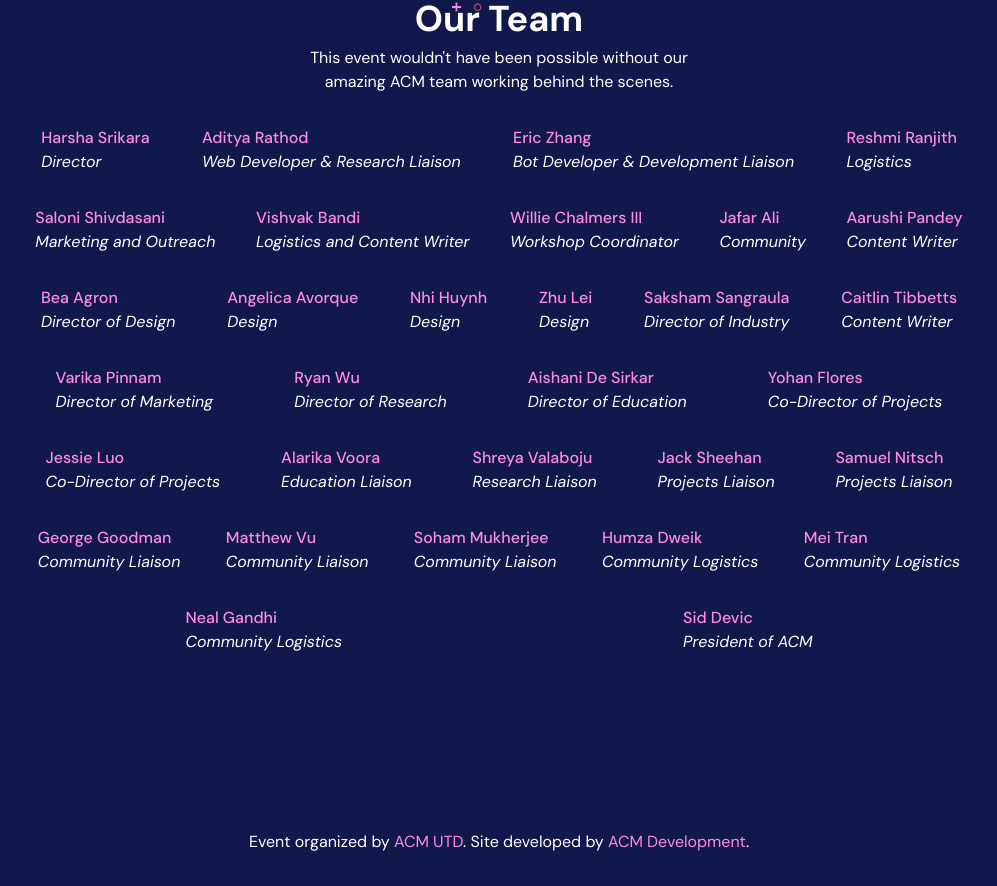
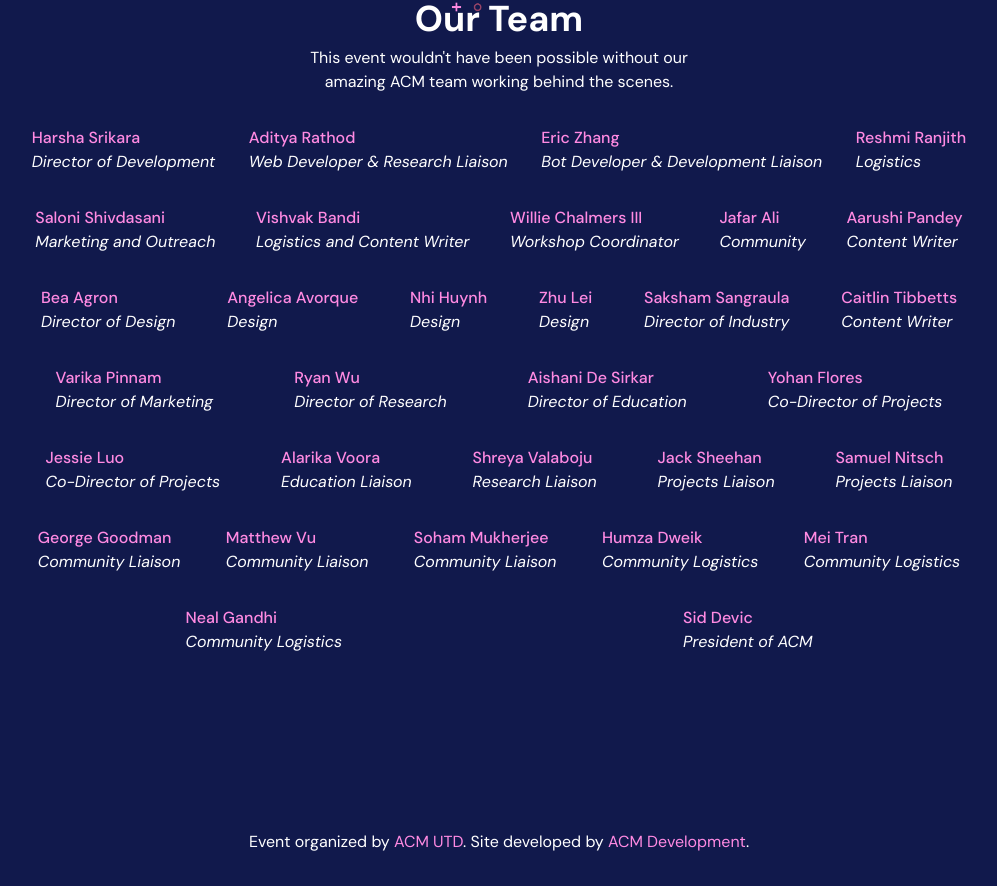
Before and after one commit to acmutd/hacktoberfest-site, a Next.js app: page / in a window 1280 px wide. Shown: the part 5644-6530 px from the top of the page, without its empty margins (141-1138 px from the left). Built offline with nearby package versions, Linux system fonts and the light colour scheme; no server answers.

Commit message:
Update credits.ts

```diff
--- a/credits.ts
+++ b/credits.ts
@@ -1,7 +1,7 @@
 const credits = [
   {
     name: 'Harsha Srikara',
-    title: 'Director',
+    title: 'Director of Development',
     linkedin: 'https://www.linkedin.com/in/harshasrikara/',
   },
   {
```
